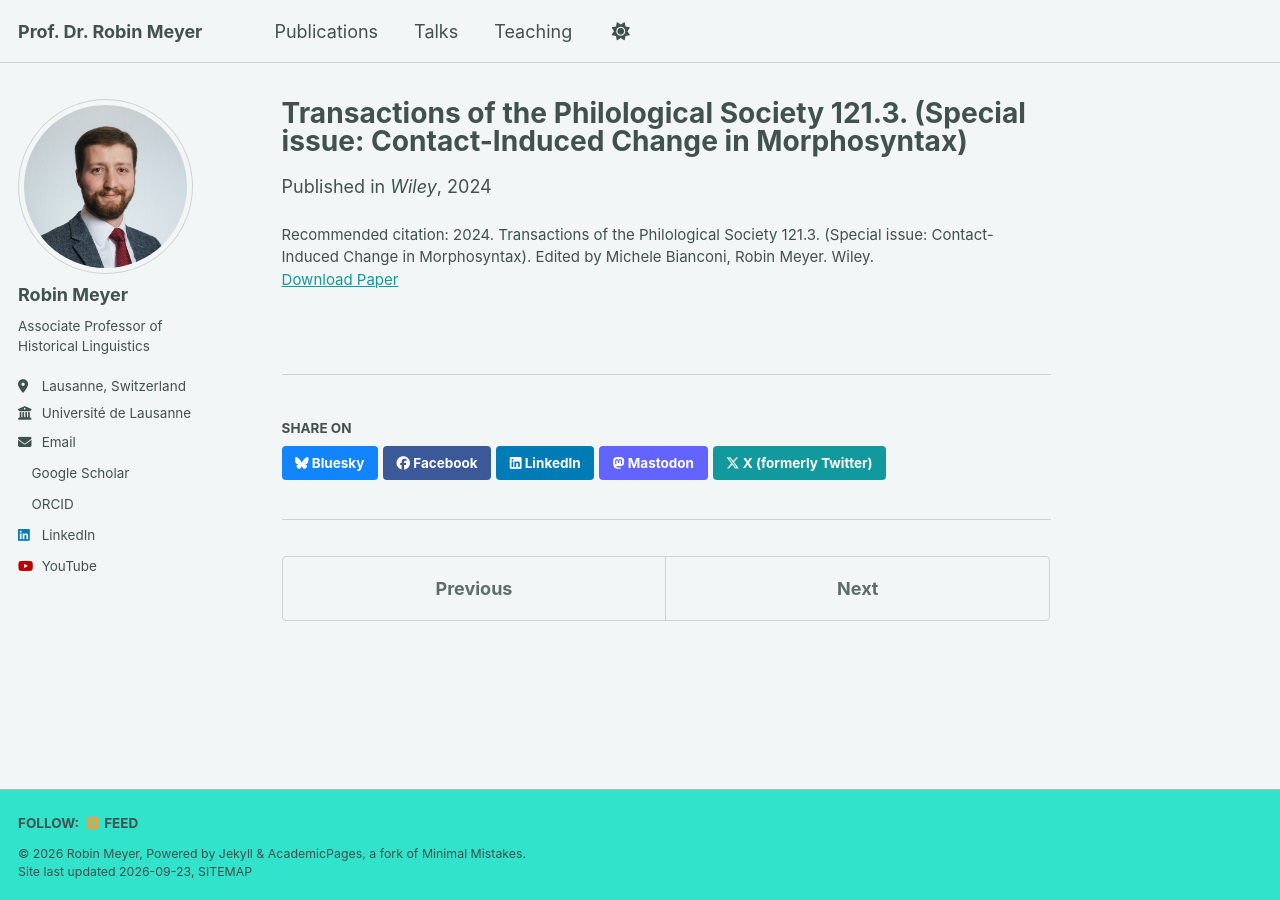
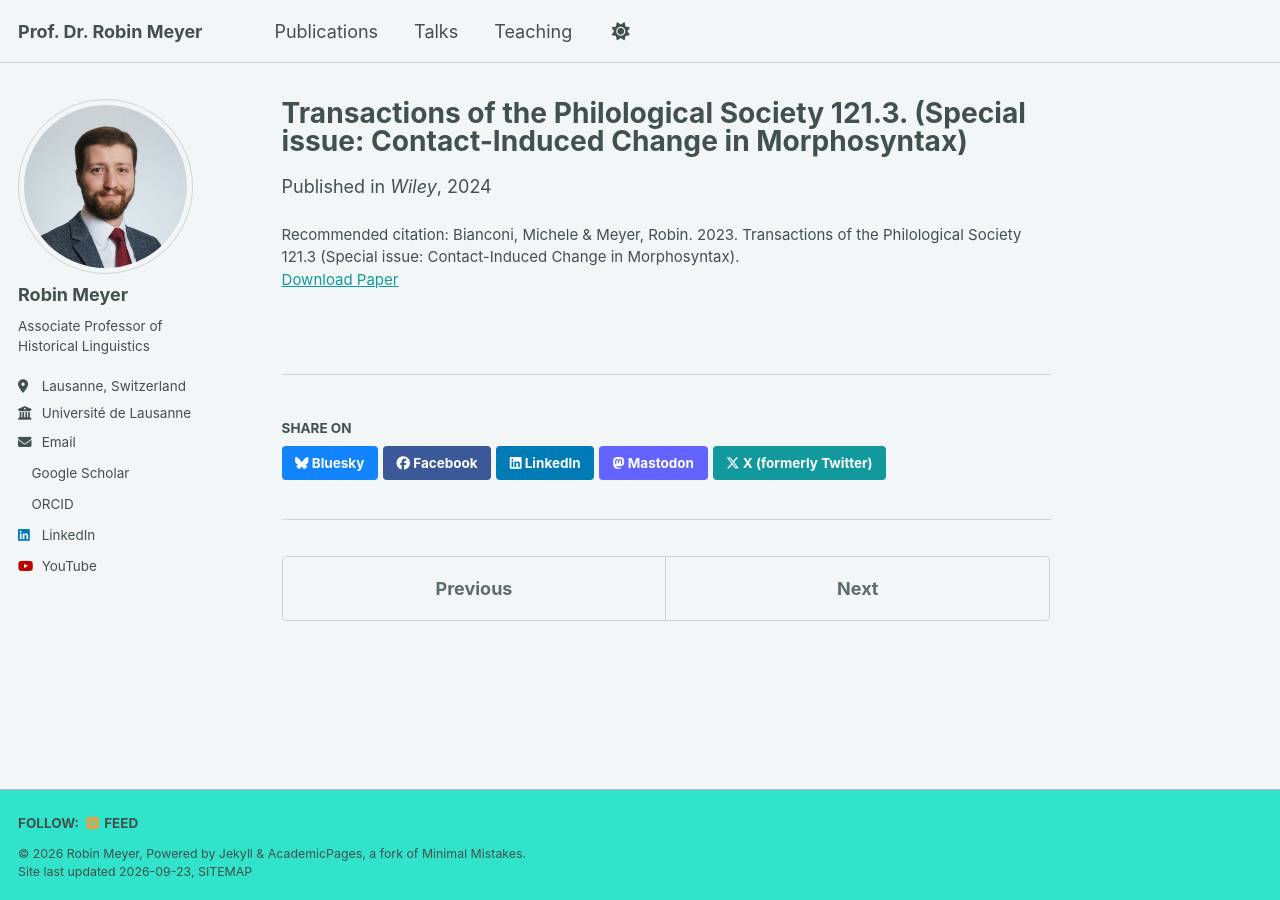
Before and after one commit to rbnmyr/rbnmyr.github.io, a Jekyll site: the page built from _publications/Meyer2023TPhSB.md, in a window 1280 px wide. Built offline with Jekyll 4.4.1, drawn with Linux system fonts in a browser that asks for light colours; a style sheet for code colours, icons or effects is not loaded.

```diff
--- a/_publications/Meyer2023TPhSB.md
+++ b/_publications/Meyer2023TPhSB.md
@@ -1,11 +1,11 @@
 ---
 title: "Transactions of the Philological Society 121.3. (Special issue: Contact-Induced Change in Morphosyntax)"
 collection: publications
-category: "book"
-permalink: /publication/nokey-1
+category: books
+permalink: /publication/Meyer2024TPhSB
 excerpt: ""
-date: "2024-01-21"
+date: 2024-01-21
 venue: "Wiley"
 paperurl: "https://onlinelibrary.wiley.com/toc/1467968x/2023/121/3"
-citation: "2024. Transactions of the Philological Society 121.3. (Special issue: Contact-Induced Change in Morphosyntax). Edited by Michele Bianconi, Robin Meyer. Wiley."
+citation: "Bianconi, Michele & Meyer, Robin. 2023. Transactions of the Philological Society 121.3 (Special issue: Contact-Induced Change in Morphosyntax)."
 ---
```
Also changed, not shown: _publications/Meyer2023TPhSI.md (+3 -3 lines).
